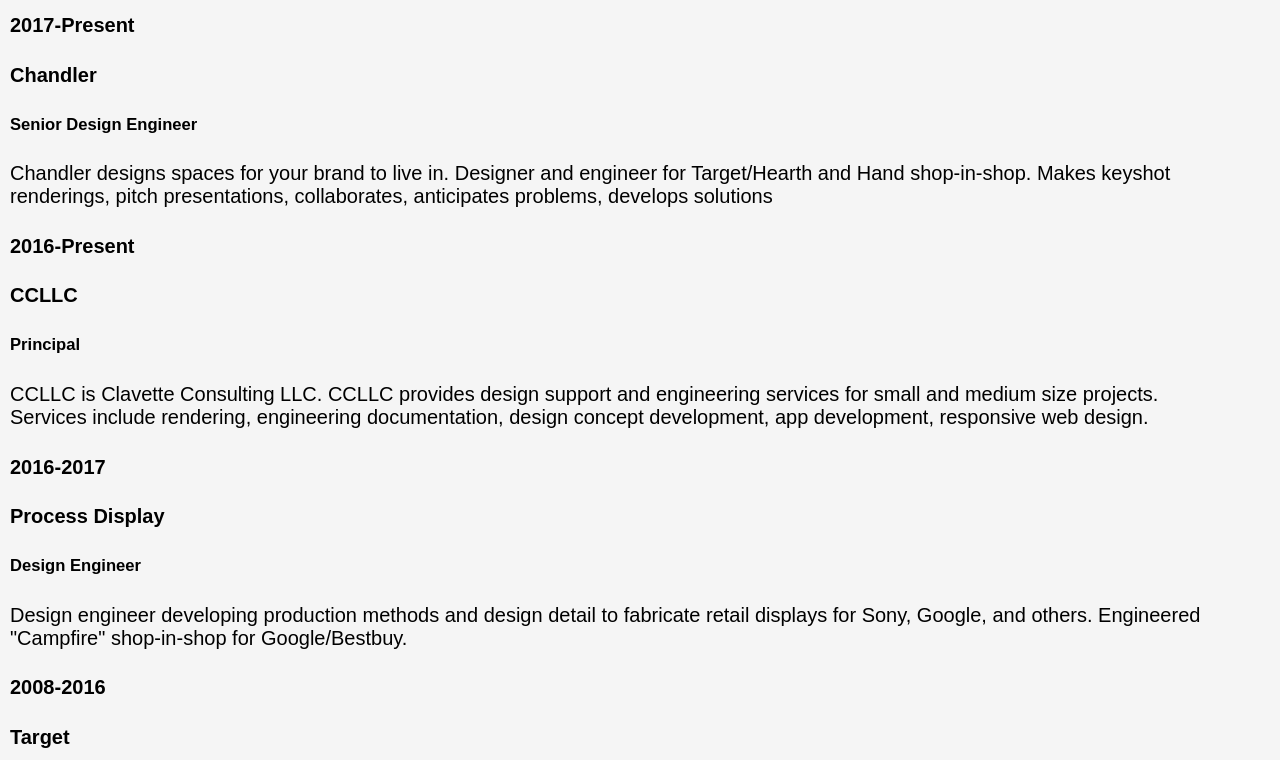
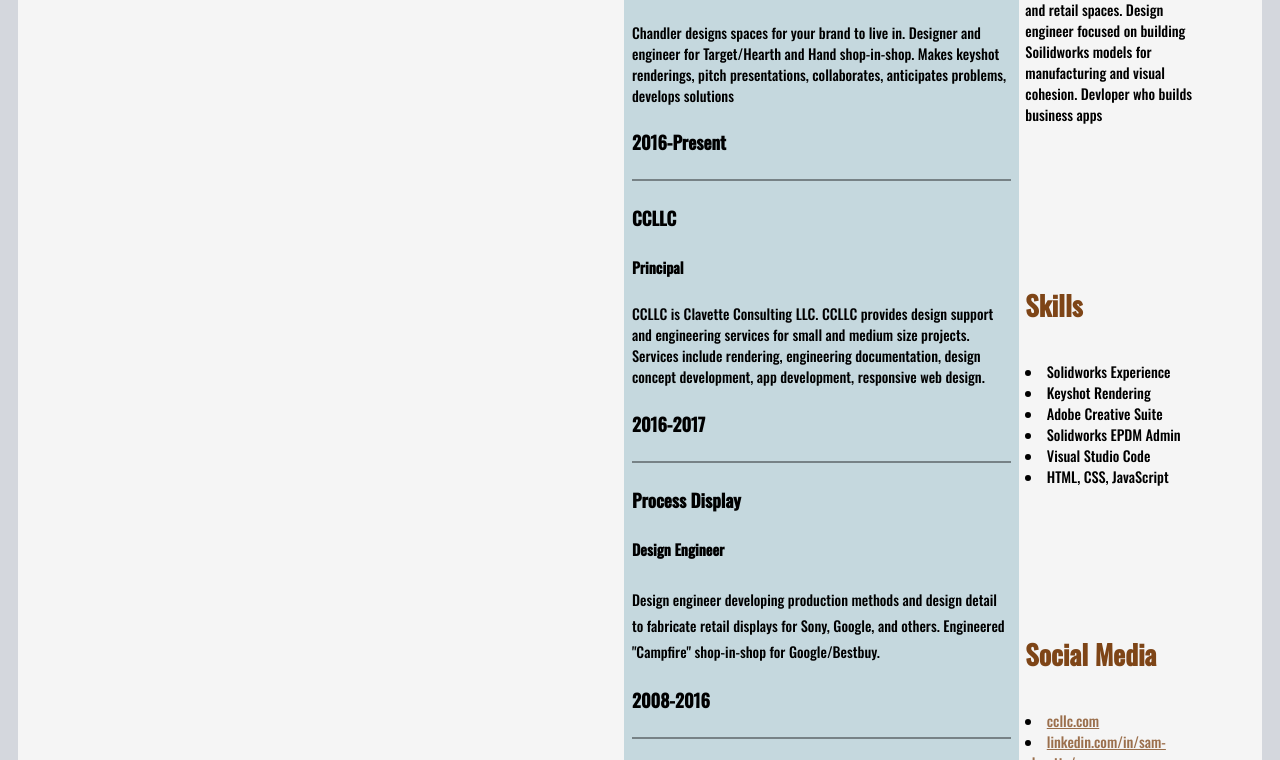
Before and after one commit to SJCMN/RESUME, a plain HTML site: page resume.html in a window 1280 px wide. Shown: the part 889-1649 px from the top of the page. Drawn offline with nearby package versions, Linux system fonts and the light colour scheme; files whose address does not match are found by name.

Commit message:
Update resume style.css

```diff
--- a/resume style.css
+++ b/resume style.css
@@ -1,51 +1,105 @@
-body {
+html, body{
+    background-color: rgb(212, 215, 221);
+    font-family: 'Oswald Medium 500', 'Oswald Medium 300', sans-serif;
+}
+
+.res-grid {
     background-color: whitesmoke;
     margin: 10px;
-    font-size: 20px;
-    font-family: 'Oswald Medium 500', sans-serif;
+    font-size: 18px;
     height: 100%;
     display: grid;
-    gap: 3px;
-    grid-template-columns: repeat(auto-fit, minmax(12, 1fr));
-    grid-template-rows: 40px auto 40px;
-    grid-template-areas:
-        "h h h h h h h h h h h h"
-        "d e e e e e e e e e s s"
-        "d f f f f f f f f f s s";
+    grid-gap: 6px;
+    grid-template-columns: 1fr 2fr 6fr 4fr 1fr;
+    grid-template-rows: repeat(11, auto);
+}
+
+.header-label{
+    font-family: 'Oswald';
+    font-style: normal;
+    font-size: 1.5em;
+    color: rgb(126, 69, 23);
+}
+
+.copy{
+    font-family: 'Oswald';
+    font-style: normal;
+    font-size: .8em;
+}
+
+a {
+    color: rgba(126, 69, 23, 0.76)
+}
+
+a:hover {
+    color: black;
 }
 
 .main-header{
-    grid-area: h;
+    font-family: 'Oswald';
+    font-style: normal;
+    grid-column: 2 / -1;
+    grid-row: 1 / 2;
+    text-align: left;
+    align-self: start;
     text-transform: uppercase;
-    boarder-bottom: 1px solid black;
 }
 
 .experience-header{
-    grid-area: h;
-    boarder-bottom: 1px solid black;
+    font-family: 'Oswald';
+    font-style: normal;
+    grid-column: 2 / 3;
+    grid-row: 2 / 3;
+    align-self: end;
 }
 
 .experience-list{
-    grid-area: e;
+    font-family: 'Oswald';
+    font-style: normal;
+    background-color: rgba(183, 208, 216, 0.76);
+    grid-column: 2 / 4;
+    grid-row: 3 / 11;
+    flex-flow: column wrap;
+}
+
+.experience-item{
+    grid-column: 2 / 4;
+    grid-row: 3 / 4;
+    margin: 8px;
+    flex-flow: column wrap;
+}
+
+.experience-date{
+    grid-column: 2 / 3;
+    grid-row: 3 / 4;
+    justify-content: end;
+    border-bottom: 2px solid rgba(0, 0, 0, 0.4);
+    flex-flow: column wrap;
+}
+
+.experience-decs{
+    grid-column: 3 / 4;
+    grid-row: 3 / 4;
+    margin: 8px;
+    justify-content: end;
 }
 
 .statement {
-    grid-area: s;
+    grid-column: 4 / 5;
+    grid-row: 3 / 4;
 }
 
 .skills {
-    grid-area: s;
+    grid-column: 4 / 5;
+    grid-row: 5 / 6;
 }
 
 .social {
-    grid-area: s;
+    grid-column: 4 / 5;
+    grid-row: 7 / 8;
 }
 
 .education{
-    grid-area: f;
+    grid-column: 4 / 5;
+    grid-row: 9 / 10;
 }
-
-.experience-dates{
-    grid-area: d;
-    text-align: right;
-}
```
